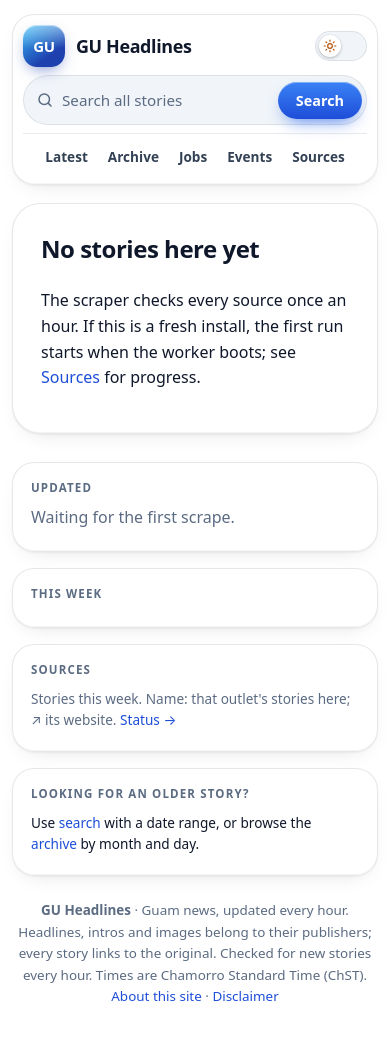
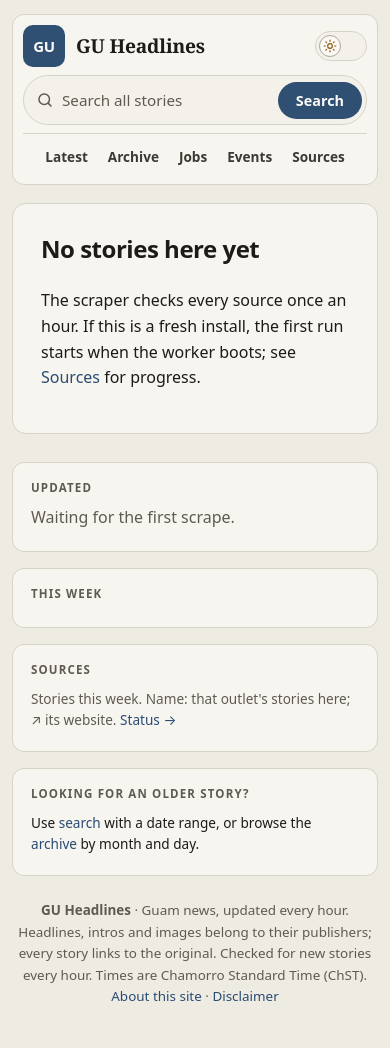
Before and after one commit to gottalogin1/GU-headlines, a FastAPI app: template guheadlines/web/templates/index.html in a window 390 px wide. Run offline with FastAPI, Linux system fonts and the light colour scheme; the template is opened without the code that fills it, so the values that code supplies are empty.

Commit message:
Give the site a matte look, like a color e-reader screen (#29)
Replace the frosted-glass style with flat, paper-like surfaces. Remove the
glass blur, the glossy edges, the shadows and the colored light behind
the page. Light mode is warm paper instead of plain white. Dark mode is
soft charcoal instead of dark blue. Cards are opaque sheets with a thin
border, topic colors are muted, and headlines use a serif font. The tab
icon, the phone icon, the link-preview picture and the README screenshot
show the new look. A test makes sure that no blur or gradient comes back.


Claude-Session: https://claude.ai/code/session_01ALaDZQkjtJahVNtkiAjqYe

Co-authored-by: Claude <noreply@anthropic.com>

```diff
--- a/guheadlines/web/static/style.css
+++ b/guheadlines/web/static/style.css
@@ -1,92 +1,86 @@
-/* GU Headlines: frosted glass, soft curves, readable text. One file, no build step. */
+/* GU Headlines: a matte, paper-like look, like a colour e-paper screen. Flat
+   surfaces, thin rules, muted colours and crisp text. One file, no build step. */
 
 /* Dark is the default theme. A small script in base.html sets data-theme on
    <html>: the visitor's choice from the switch in the top bar, else their
    device's light/dark setting, else dark. */
 :root {
   color-scheme: dark;
-  --bg: #0a1020;
-  --text: #e8edf5;
-  --text-soft: #c9d2e0;
-  --muted: #97a3b6;
-  --line: rgba(255, 255, 255, .08);
-  --accent: #6ea8ff;
-  --accent-2: #38bdf8;
-  --link: #9cc3ff;
-  --mark: #7c5e10;
-  --focus: #8fb8ff;
-  --error: #fca5a5;
-  --field-bg: rgba(255, 255, 255, .06);  /* search box, the light/dark switch */
-  --input-bg: rgba(255, 255, 255, .05);  /* search page fields */
-  --backdrop-opacity: .55;               /* the soft colours behind the glass */
+  --bg: #1b1a18;
+  --surface: #23221f;      /* cards and panels: flat and opaque, no blur, gloss or shadow */
+  --well: #2b2a26;         /* small blocks inside a card: forecast, job facts, counts */
+  --text: #e8e5de;
+  --text-soft: #cdc9c0;
+  --muted: #a39e94;
+  --line: #3a3833;         /* thin rules around and between things */
+  --line-strong: #5b5850;  /* the rule of a card under the pointer */
+  --accent: #9db7d5;
+  --link: #a9c2de;
+  --fill: #3d5a7d;         /* the current section, buttons */
+  --on-fill: #f4f2ec;
+  --mark: #5c4b1e;
+  --focus: #b7cbe3;
+  --error: #eaa59a;
+  --field-bg: #262521;     /* search box, the light/dark switch */
+  --input-bg: #1f1e1b;     /* search page fields */
+  --knob: #3a3833;  --knob-icon: #e6cf8e;
+  --serif: ui-serif, "Iowan Old Style", Charter, "Bitstream Charter", Georgia, Cambria, serif;
 
-  /* Glass surfaces. Cards carrying body text are nearly opaque for contrast. */
-  --glass: rgba(22, 30, 50, .50);
-  --glass-strong: rgba(20, 28, 46, .74);
-  --glass-border: rgba(255, 255, 255, .09);
-  --glass-edge: rgba(0, 0, 0, .25);
-  --gloss: linear-gradient(180deg, rgba(255, 255, 255, .07), rgba(255, 255, 255, 0) 40%);
-  --shadow: 0 1px 2px rgba(0, 0, 0, .3), 0 16px 40px -18px rgba(0, 0, 0, .7);
-  --shadow-hover: 0 2px 4px rgba(0, 0, 0, .3), 0 24px 52px -18px rgba(0, 0, 0, .85);
-  --blur: blur(22px) saturate(170%);
-
-  --tag-local: #5eead4;     --tag-local-bg: rgba(45, 212, 191, .13);
-  --tag-military: #bef264;  --tag-military-bg: rgba(163, 230, 53, .12);
-  --tag-business: #93c5fd;  --tag-business-bg: rgba(96, 165, 250, .14);
-  --tag-labor: #fcd34d;     --tag-labor-bg: rgba(251, 191, 36, .13);
-  --tag-tourism: #67e8f9;   --tag-tourism-bg: rgba(34, 211, 238, .13);
-  --tag-sports: #fca5a5;    --tag-sports-bg: rgba(248, 113, 113, .14);
-  --tag-food: #fdba74;      --tag-food-bg: rgba(251, 146, 60, .14);
-  --tag-cnmi: #f9a8d4;      --tag-cnmi-bg: rgba(244, 114, 182, .14);
-  --tag-obituaries: #cbd5e1; --tag-obituaries-bg: rgba(148, 163, 184, .16);
+  /* Muted inks, as on a colour e-paper screen. */
+  --tag-local: #9cc9c0;     --tag-local-bg: #26332f;
+  --tag-military: #c3cc96;  --tag-military-bg: #2e3122;
+  --tag-business: #a9bedb;  --tag-business-bg: #262d38;
+  --tag-labor: #e0c38a;     --tag-labor-bg: #3a3020;
+  --tag-tourism: #9cc8d4;   --tag-tourism-bg: #233236;
+  --tag-sports: #e3a79e;    --tag-sports-bg: #3b2623;
+  --tag-food: #e5b48c;      --tag-food-bg: #3b2a1f;
+  --tag-cnmi: #dcaac2;      --tag-cnmi-bg: #38262f;
+  --tag-obituaries: #c4bfb6; --tag-obituaries-bg: #302e2a;
 
   /* The weather banner: red for a warning, amber for a watch. */
-  --warning-text: #fecaca; --warning-bg: #3b1219; --warning-line: rgba(248, 113, 113, .55);
-  --watch-text: #fde68a;   --watch-bg: #33240a;   --watch-line: rgba(251, 191, 36, .5);
+  --warning-text: #f2c6be; --warning-bg: #3b211e; --warning-line: #9a4f45;
+  --watch-text: #ecd5a0;   --watch-bg: #362c19;   --watch-line: #9a7b3b;
 
-  --r-xl: 28px;
-  --r-lg: 22px;
-  --r-md: 16px;
-  --r-sm: 12px;
+  --r-xl: 14px;
+  --r-lg: 12px;
+  --r-md: 10px;
+  --r-sm: 8px;
   --font: ui-sans-serif, system-ui, -apple-system, "Segoe UI Variable", "Segoe UI", Roboto,
     "Helvetica Neue", Arial, sans-serif;
 }
 
-/* Light theme: a plain white page with white cards set off by thin borders. */
+/* Light theme: warm paper, with slightly lighter cards set off by thin rules. */
 :root[data-theme="light"] {
   color-scheme: light;
-  --bg: #ffffff;
-  --text: #0f172a;
-  --text-soft: #334155;
-  --muted: #5b6b82;
-  --line: rgba(15, 23, 42, .09);
-  --accent: #2563eb;
-  --accent-2: #0ea5e9;
-  --link: #1d4ed8;
-  --mark: #fde68a;
-  --focus: #2563eb;
-  --error: #b91c1c;
-  --field-bg: #f1f5f9;
-  --input-bg: #ffffff;
-  --backdrop-opacity: 0;
-  --glass: rgba(255, 255, 255, .86);
-  --glass-strong: #ffffff;
-  --glass-border: rgba(15, 23, 42, .10);
-  --glass-edge: rgba(15, 23, 42, .04);
-  --gloss: none;
-  --shadow: 0 1px 2px rgba(15, 23, 42, .05), 0 8px 24px -14px rgba(15, 23, 42, .18);
-  --shadow-hover: 0 2px 4px rgba(15, 23, 42, .06), 0 16px 36px -16px rgba(15, 23, 42, .26);
-  --tag-local: #0f766e;     --tag-local-bg: rgba(20, 184, 166, .14);
-  --tag-military: #4d7c0f;  --tag-military-bg: rgba(132, 204, 22, .16);
-  --tag-business: #1d4ed8;  --tag-business-bg: rgba(59, 130, 246, .13);
-  --tag-labor: #b45309;     --tag-labor-bg: rgba(245, 158, 11, .16);
-  --tag-tourism: #0e7490;   --tag-tourism-bg: rgba(6, 182, 212, .13);
-  --tag-sports: #b91c1c;    --tag-sports-bg: rgba(239, 68, 68, .12);
-  --tag-food: #c2410c;      --tag-food-bg: rgba(249, 115, 22, .14);
-  --tag-cnmi: #be185d;      --tag-cnmi-bg: rgba(236, 72, 153, .12);
-  --tag-obituaries: #475569; --tag-obituaries-bg: rgba(100, 116, 139, .14);
-  --warning-text: #7f1d1d; --warning-bg: #fef2f2; --warning-line: #f87171;
-  --watch-text: #78350f;   --watch-bg: #fffbeb;   --watch-line: #f59e0b;
+  --bg: #eeebe3;
+  --surface: #f7f5ef;
+  --well: #ebe7de;
+  --text: #1c1b19;
+  --text-soft: #3b3934;
+  --muted: #5f5a51;
+  --line: #d8d3c7;
+  --line-strong: #aea898;
+  --accent: #2f5277;
+  --link: #2a4b73;
+  --fill: #2f4f73;
+  --on-fill: #fbfaf6;
+  --mark: #ecd9a0;
+  --focus: #2f5277;
+  --error: #9b2c22;
+  --field-bg: #f3f1ea;
+  --input-bg: #fbfaf6;
+  --knob: #fbfaf6;  --knob-icon: #8a5a12;
+  --tag-local: #2f6660;     --tag-local-bg: #dbe6e1;
+  --tag-military: #4f5d2a;  --tag-military-bg: #e2e5d2;
+  --tag-business: #34507a;  --tag-business-bg: #dde3ec;
+  --tag-labor: #7a5418;     --tag-labor-bg: #efe3cc;
+  --tag-tourism: #2c6375;   --tag-tourism-bg: #d9e6ea;
+  --tag-sports: #8a3a32;    --tag-sports-bg: #f0dcd8;
+  --tag-food: #8a4a1f;      --tag-food-bg: #f0e0d2;
+  --tag-cnmi: #84375e;      --tag-cnmi-bg: #eedbe4;
+  --tag-obituaries: #4f4c47; --tag-obituaries-bg: #e5e2db;
+  --warning-text: #6b1f19; --warning-bg: #f3dfdb; --warning-line: #b9584d;
+  --watch-text: #5c3d0d;   --watch-bg: #f2e6cc;   --watch-line: #b08a3e;
 }
 
 * { box-sizing: border-box; }
@@ -99,26 +93,11 @@ body {
   font: 16px/1.6 var(--font);
   -webkit-font-smoothing: antialiased;
 }
-/* Soft ocean-coloured light behind the glass. Fixed, so it never scrolls. */
-body::before {
-  content: "";
-  position: fixed;
-  inset: -10vh -10vw;
-  z-index: -1;
-  pointer-events: none;
-  background:
-    radial-gradient(38vw 38vw at 8% 6%, rgba(56, 189, 248, .38), transparent 70%),
-    radial-gradient(34vw 34vw at 92% 4%, rgba(99, 102, 241, .26), transparent 70%),
-    radial-gradient(42vw 42vw at 88% 78%, rgba(20, 184, 166, .24), transparent 70%),
-    radial-gradient(36vw 36vw at 6% 92%, rgba(244, 114, 182, .16), transparent 70%);
-  opacity: var(--backdrop-opacity);
-}
-
 a { color: var(--link); text-decoration: none; }
 a:hover { text-decoration: underline; text-underline-offset: 3px; }
 :focus-visible { outline: 3px solid var(--focus); outline-offset: 3px; border-radius: 8px; }
 img { max-width: 100%; }
-code { background: var(--line); padding: .1em .4em; border-radius: 6px; font-size: .9em; }
+code { background: var(--well); padding: .1em .4em; border-radius: 6px; font-size: .9em; }
 mark { background: var(--mark); color: inherit; padding: 0 .15em; border-radius: 4px; }
 
 .wrap { max-width: 1200px; margin: 0 auto; padding: 0 20px; }
@@ -126,10 +105,11 @@ mark { background: var(--mark); color: inherit; padding: 0 .15em; border-radius:
 .small { font-size: .85rem; }
 .visually-hidden { position: absolute; width: 1px; height: 1px; margin: -1px; padding: 0; overflow: hidden; clip: rect(0 0 0 0); white-space: nowrap; border: 0; }
 .skip { position: absolute; left: -9999px; }
-.skip:focus { left: 12px; top: 12px; z-index: 50; padding: 10px 14px; background: var(--glass-strong); border-radius: 12px; }
+.skip:focus { left: 12px; top: 12px; z-index: 50; padding: 10px 14px; background: var(--surface); border: 1px solid var(--line); border-radius: 8px; }
 
-/* ---------- glass ---------- */
-.glass,
+/* ---------- surfaces ---------- */
+/* Flat, opaque sheets set off by a thin rule, like cards laid on paper. */
+.bar,
 .story,
 .panel,
 .weather,
@@ -144,14 +124,9 @@ mark { background: var(--mark); color: inherit; padding: 0 .15em; border-radius:
 .pagination .current,
 .day-label {
   position: relative;
-  background-color: var(--glass);
-  background-image: var(--gloss); /* the glossy sheen along the top edge */
-  -webkit-backdrop-filter: var(--blur);
-  backdrop-filter: var(--blur);
-  border: 1px solid var(--glass-border);
-  box-shadow: var(--shadow), inset 0 1px 0 rgba(255, 255, 255, .35), inset 0 -1px 0 var(--glass-edge);
+  background: var(--surface);
+  border: 1px solid var(--line);
 }
-.story, .weather, .search-form, .tips, .empty, .site-note, .table-wrap, .day-list { background-color: var(--glass-strong); }
 
 /* ---------- header ---------- */
 .topbar { position: sticky; top: 0; z-index: 20; padding: 14px 0 6px; }
@@ -167,15 +142,12 @@ mark { background: var(--mark); color: inherit; padding: 0 .15em; border-radius:
 .brand:hover { text-decoration: none; }
 .brand-mark {
   position: relative; display: grid; place-items: center; overflow: hidden;
-  width: 42px; height: 42px; border-radius: 14px;
-  background:
-    linear-gradient(180deg, rgba(255, 255, 255, .42), rgba(255, 255, 255, 0) 55%),
-    linear-gradient(145deg, #38bdf8, #1e40af 70%);
-  color: #fff; font-weight: 800; font-size: 15px; letter-spacing: -.02em;
-  box-shadow: 0 6px 16px -6px rgba(30, 64, 175, .7), inset 0 1px 0 rgba(255, 255, 255, .5);
+  width: 42px; height: 42px; border-radius: 10px;
+  background: var(--fill);
+  color: var(--on-fill); font-weight: 800; font-size: 15px; letter-spacing: -.02em;
 }
 .brand-text { display: flex; flex-direction: column; line-height: 1.15; }
-.brand-name { font-weight: 750; font-size: 1.12rem; letter-spacing: -.02em; }
+.brand-name { font-family: var(--serif); font-weight: 700; font-size: 1.2rem; letter-spacing: -.01em; }
 .brand-tagline { font-size: .74rem; color: var(--muted); }
 
 .nav {
@@ -188,21 +160,15 @@ mark { background: var(--mark); color: inherit; padding: 0 .15em; border-radius:
   color: var(--text-soft); font-weight: 600; font-size: .9rem;
   transition: background-color .15s ease, color .15s ease;
 }
-.nav a:hover { background: rgba(127, 140, 160, .14); color: var(--text); text-decoration: none; }
-.nav a[aria-current="page"] {
-  color: #fff;
-  background:
-    linear-gradient(180deg, rgba(255, 255, 255, .22), rgba(255, 255, 255, 0) 55%),
-    linear-gradient(180deg, #3b82f6, #1d4ed8);
-  box-shadow: inset 0 1px 0 rgba(255, 255, 255, .35), 0 6px 14px -6px rgba(37, 99, 235, .8);
-}
+.nav a:hover { background: var(--well); color: var(--text); text-decoration: none; }
+.nav a[aria-current="page"] { color: var(--on-fill); background: var(--fill); }
 
 .search {
   display: flex; align-items: center; flex: 1 1 190px; min-width: 170px; max-width: 360px; margin-left: auto;
   padding: 4px 4px 4px 12px; border-radius: 999px;
   background: var(--field-bg); border: 1px solid var(--line);
 }
-.search:focus-within { border-color: var(--accent); box-shadow: 0 0 0 4px rgba(37, 99, 235, .15); }
+.search:focus-within { border-color: var(--accent); box-shadow: 0 0 0 1px var(--accent); }
 
 /* The light/dark switch. Its look follows aria-checked (on = dark). */
 .theme-toggle {
@@ -215,12 +181,12 @@ mark { background: var(--mark); color: inherit; padding: 0 .15em; border-radius:
 .theme-toggle:hover { border-color: var(--accent); }
 .theme-knob {
   display: grid; place-items: center; width: 22px; height: 22px; border-radius: 50%;
-  background: #ffffff; color: #b45309; box-shadow: 0 1px 3px rgba(15, 23, 42, .3);
+  background: var(--knob); color: var(--knob-icon); border: 1px solid var(--line-strong);
   transition: transform .2s ease, background-color .2s ease;
 }
 .theme-knob svg { width: 14px; height: 14px; fill: none; stroke: currentColor; stroke-width: 2; stroke-linecap: round; }
 .theme-toggle .icon-moon { display: none; }
-.theme-toggle[aria-checked="true"] .theme-knob { transform: translateX(22px); background: #1e293b; color: #fde68a; }
+.theme-toggle[aria-checked="true"] .theme-knob { transform: translateX(22px); }
 .theme-toggle[aria-checked="true"] .icon-sun { display: none; }
 .theme-toggle[aria-checked="true"] .icon-moon { display: block; }
 .search-icon { width: 18px; height: 18px; flex: none; fill: none; stroke: var(--muted); stroke-width: 2; stroke-linecap: round; }
@@ -233,9 +199,8 @@ mark { background: var(--mark); color: inherit; padding: 0 .15em; border-radius:
 .search button,
 .search-form button {
   border: 0; cursor: pointer; border-radius: 999px;
-  padding: 9px 18px; font: 650 .9rem var(--font); color: #fff;
-  background: linear-gradient(180deg, #3b82f6, #1d4ed8);
-  box-shadow: inset 0 1px 0 rgba(255, 255, 255, .35), 0 8px 18px -8px rgba(37, 99, 235, .9);
+  padding: 9px 18px; font: 650 .9rem var(--font); color: var(--on-fill);
+  background: var(--fill);
   transition: filter .15s ease, transform .15s ease;
 }
 .search button:hover, .search-form button:hover { filter: brightness(1.08); }
@@ -530,25 +481,17 @@ mark { background: var(--mark); color: inherit; padding: 0 .15em; border-radius:
 .footer { padding: 8px 0 40px; color: var(--muted); font-size: .84rem; }
 .footer-inner { text-align: center; max-width: 720px; }
 
-/* ---------- accessibility and fallbacks ---------- */
-/* Without backdrop blur, translucent panels would show busy colour: go solid. */
-@supports not ((-webkit-backdrop-filter: blur(1px)) or (backdrop-filter: blur(1px))) {
-  :root { --glass: rgba(18, 26, 44, .95); --glass-strong: rgba(18, 26, 44, .97); }
-  :root[data-theme="light"] { --glass: #ffffff; --glass-strong: #ffffff; }
-}
-@media (prefers-reduced-transparency: reduce), (prefers-contrast: more) {
-  :root { --glass: #131b2e; --glass-strong: #131b2e; --gloss: none; --glass-border: rgba(255, 255, 255, .22); --muted: #b3bdcc; }
-  :root[data-theme="light"] { --glass: #ffffff; --glass-strong: #ffffff; --glass-border: rgba(15, 23, 42, .18); --muted: #475569; }
-  body::before { display: none; }
+/* ---------- accessibility ---------- */
+@media (prefers-contrast: more) {
+  :root { --line: #6b675f; --muted: #bdb8ae; }
+  :root[data-theme="light"] { --line: #8f897c; --muted: #47433c; }
 }
 @media (prefers-reduced-motion: reduce) {
   *, *::before, *::after { transition: none !important; }
-  .story:hover, .month-grid a:hover { transform: none; }
-  .story:hover .thumb img { transform: none; }
 }
 @media print {
-  body::before, .topbar, .sidebar, .pagination { display: none; }
-  .story, .panel { box-shadow: none; background: #fff; border: 1px solid #ddd; }
+  .topbar, .sidebar, .pagination { display: none; }
+  .story, .panel { background: #fff; border: 1px solid #ddd; }
 }
 
 /* ---------- jobs ---------- */
--- a/guheadlines/web/templates/base.html
+++ b/guheadlines/web/templates/base.html
@@ -16,7 +16,7 @@
   <a class="skip" href="#main">Skip to stories</a>
   <header class="topbar">
     <div class="wrap">
-      <div class="bar glass">
+      <div class="bar">
         <a class="brand" href="/">
           <span class="brand-mark" aria-hidden="true">GU</span>
           <span class="brand-text">
```
Also changed, not shown: other parts of guheadlines/web/static/style.css (+20 -34 lines), docs/settings.md (+7 -5 lines), docs/using-the-website.md (+2 -1 lines), tests/test_web.py (+3 -1 lines), CHANGELOG.md, README.md, guheadlines/web/static/apple-touch-icon.png, guheadlines/web/static/favicon.ico, guheadlines/web/static/favicon.svg, guheadlines/web/static/social-card.jpg, 1 other file.
